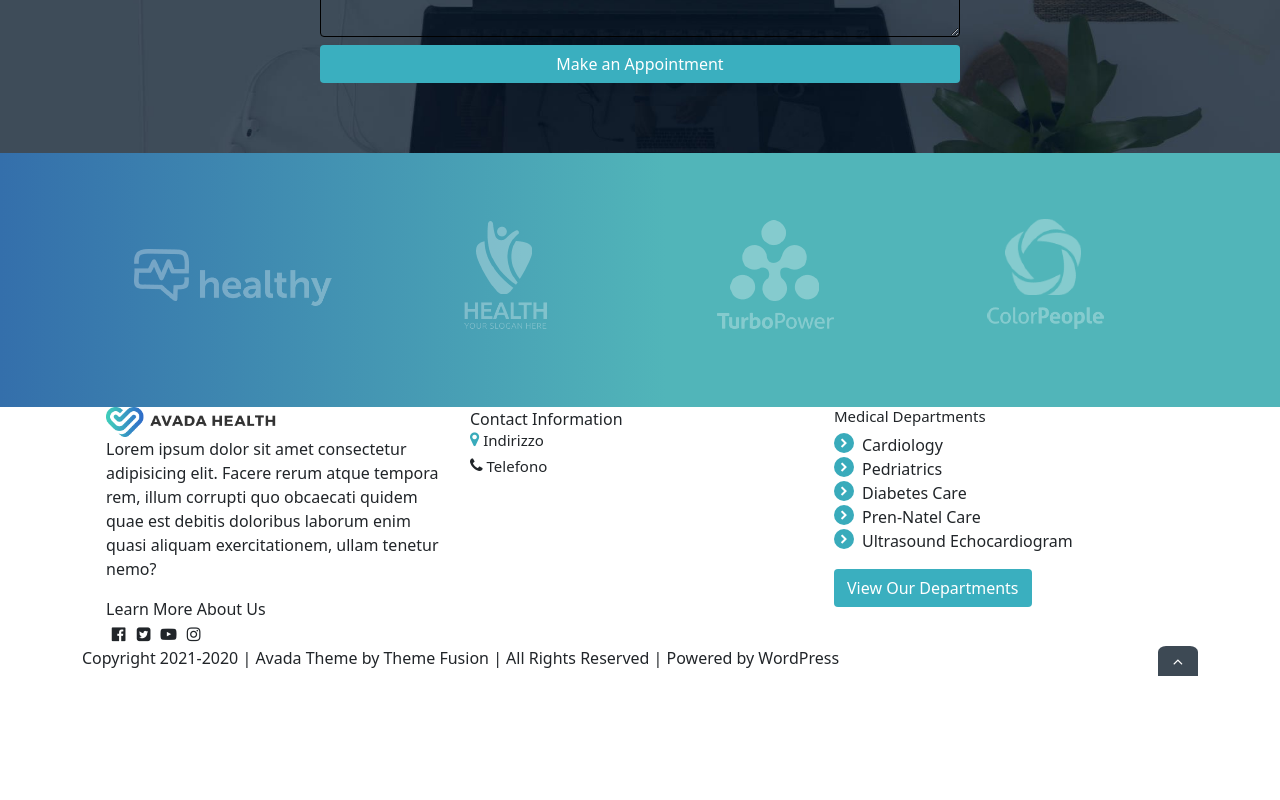
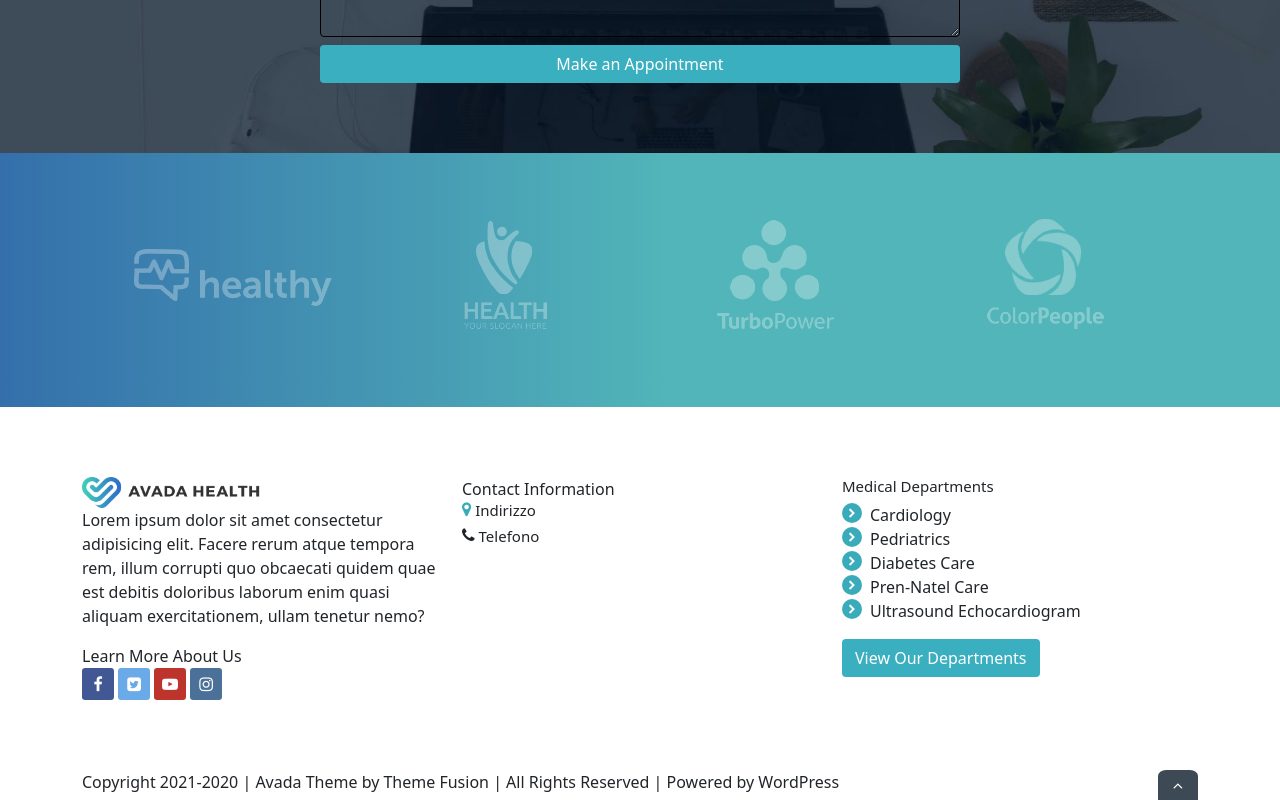
Before and after one commit to alfredochs/proj-html-vuejs, a Vue app: page / in a window 1280 px wide. Shown: the part 3687-4487 px from the top of the page. Before the commit the page ends 4363 px from the top, so only its background shows below. Built offline with nearby package versions, Linux system fonts and the light colour scheme.

Commit message:
component social done

```diff
--- a/src/components/Footer.vue
+++ b/src/components/Footer.vue
@@ -1,6 +1,6 @@
 <template>
   <div>
-    <div class="container m-auto row general-padding">
+    <div class="container m-auto row padding-general">
       <div class="col-4 d-flex flex-column">
         <img
           src="../assets/images/medical_logo_2x_dark.png"
@@ -84,20 +84,20 @@ export default {
       ],
       socialLogo: [
         {
-          title: "fa-facebook-official",
-          // bg: "#425894",
+          title: "fa-facebook",
+          bg: "face-bg",
         },
         {
           title: `fa-twitter-square`,
-          // bg: "#6BAAE8",
+          bg: "twitter-bg",
         },
         {
           title: `fa-youtube-play`,
-          // bg: "#BC342C",
+          bg: "youtube-bg",
         },
         {
           title: `fa-instagram`,
-          // bg: "#4B7198",
+          bg: "instagram-bg",
         },
       ],
     };
--- a/src/components/Header.vue
+++ b/src/components/Header.vue
@@ -57,7 +57,7 @@ export default {
 </script>
 
 <style lang="scss">
-@import "@/styles/header.scss";
+@import "../styles/header.scss";
 .my-bg-header {
   background-image: url("../assets/images/header-image-homepage.jpg");
   background-size: cover;
--- a/src/components/Social.vue
+++ b/src/components/Social.vue
@@ -1,6 +1,11 @@
 <template>
-  <div class="d-flex">
-    <div v-for="(icon, i) in icone" :key="i" class="container-logo">
+  <div class="d-flex gap-1">
+    <div
+      v-for="(icon, i) in icone"
+      :key="i"
+      class="container-logo text-white p-3"
+      :class="icon.bg"
+    >
       <i aria-hidden="true" class="fa" :class="icon.title"></i>
     </div>
   </div>
--- a/src/styles/footer.scss
+++ b/src/styles/footer.scss
@@ -7,3 +7,15 @@
     align-items: center;
     border-radius: 10%;
 }
+.face-bg{
+background-color: #425894;
+}
+.twitter-bg{
+    background-color: #6BAAE8;
+}
+.youtube-bg{
+    background-color: #BC342C;
+}
+.instagram-bg{
+    background-color: #4B7198;
+}
--- a/src/styles/header.scss
+++ b/src/styles/header.scss
@@ -18,6 +18,6 @@
     color: $principal-color;
 }
 // .my-bg-header {
-//   background-image: url("@/assets/images/header-image-homepage.jpg");
+//   background-image: url("../assets/images/header-image-homepage.jpg");
 //   background-size: cover;
 // }
```
